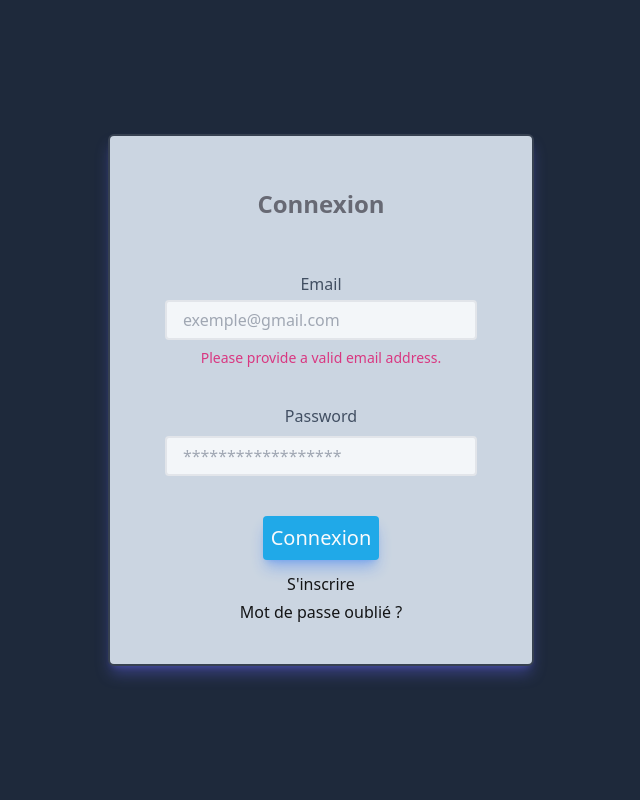
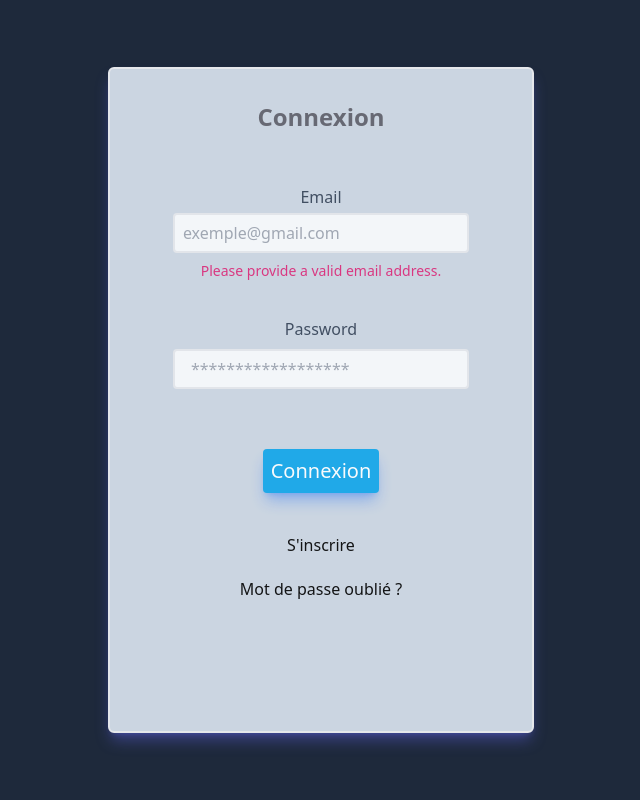
Before and after one commit to Yaeshin/getflixProject, a PHP site: page /pages/connexion.php in a window 1280 px wide. Shown: the whole page, without its empty margins (319-959 px from the left). Run offline with PHP 8.4, Linux system fonts and the light colour scheme; some libraries are stand-ins or nearby versions.

Commit message:
debut sur la resposivité de la page connexion

```diff
--- a/pages/connexion.php
+++ b/pages/connexion.php
@@ -7,9 +7,9 @@
     <script src="https://cdn.tailwindcss.com"></script>
 </head>
 <body class="bg-slate-800 ">
-    <div class="flex items-center justify-center min-h-screen h-screen shadow-2xl">
-        <div class="w-1/3 bg-slate-300 p-7 my-10 shadow-2xl border-2  rounded-md border-gray-700 bg-slate-300 flex flex-col drop-shadow-2x shadow-lg shadow-indigo-500/40 ">
-          <div class="max-w-md my-3  opacity-90">
+<div class="flex items-center justify-center h-screen">
+        <div class="w-11/12 md:w-2/3 lg:w-1/3 h-5/6 bg-slate-300 p-2 my-5 mx-5 md:mx-auto shadow-2xl border-2 rounded-md bg-slate-300 flex flex-col drop-shadow-2x shadow-lg shadow-indigo-500/40">
+            <div class="max-w-md my-3 opacity-90">
             <div class="flex justify-center max-w-md my-3 opacity-90">
               <h1 class="text-2xl text-zinc-600 font-bold">Connexion</h1>
             </div>
@@ -17,7 +17,7 @@
             <form class="grid place-content-center" action="" method="get">
               <div class="block ">
                 <label class="block text-slate-700 mb-1 mt-10 text-center" for="email">Email</span>
-                <input type="email" class="peer mt-1 bg-slate-50 peer shrink appearance-none border-2 border-gray-200 rounded w-full py-2 px-4 text-gray-700 leading-tight focus:outline-none focus:bg-white  focus:border-sky-500" placeholder= "exemple@gmail.com" id="email" name="email" required autocomplete="on"/>
+                <input type="email" class="peer mt-1 bg-slate-50 peer shrink appearance-none border-2 border-gray-200 rounded w-full py-2 px-2 text-gray-700 leading-tight focus:outline-none focus:bg-white  focus:border-sky-500" placeholder= "exemple@gmail.com" id="email" name="email" required autocomplete="on"/>
                 <p class="mt-2 invisible peer-invalid:visible text-pink-600 text-sm">
                   Please provide a valid email address.
                 </p>
@@ -28,16 +28,16 @@
 
               </div>
               <div class="mt-5 flex justify-center">
-                <button  class=" bg-sky-500 hover:bg-sky-700 py-2 px-2 text-xl  mx-auto mt-5 text-white rounded transition ease-in-out delay-150 bg-blue-500 hover:-translate-y-1 hover:scale-110 hover:bg-indigo-500 duration-300 shadow-lg shadow-blue-500/50" type="submit" valeur="connexion">
+                <button  class=" bg-sky-500 hover:bg-sky-700 py-2 px-2 text-xl  mx-auto mt-10 text-white rounded transition ease-in-out delay-150 bg-blue-500 hover:-translate-y-1 hover:scale-110 hover:bg-indigo-500 duration-300 shadow-lg shadow-blue-500/50" type="submit" valeur="connexion">
                   Connexion
                 </button>
               </div>
-              <div class="text-center mt-3">
+              <div class="text-center mt-10">
                   <a href="inscription.php">
                       <p>S'inscrire</p>
                   </a>
               </div>
-              <div class="mt-1 text-center">
+              <div class="mt-5 text-center">
                   <a href="">
                       <p>Mot de passe oublié ?</p>
                   </a>
```
Also changed, not shown: pages/Administration.php (+4 -4 lines), 1 other file.
